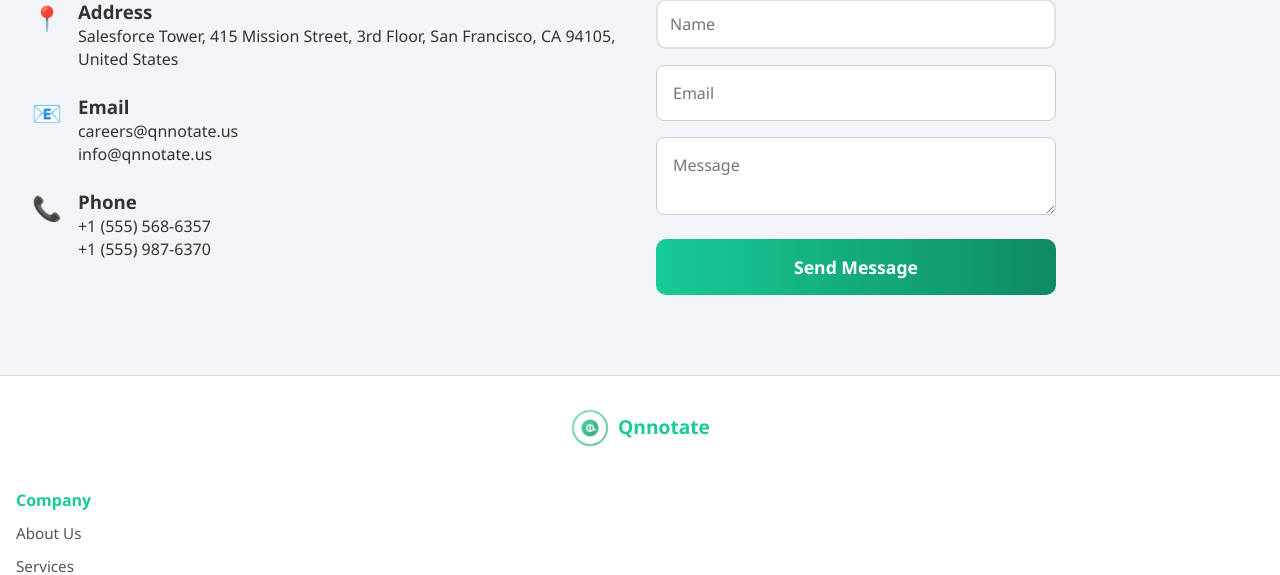
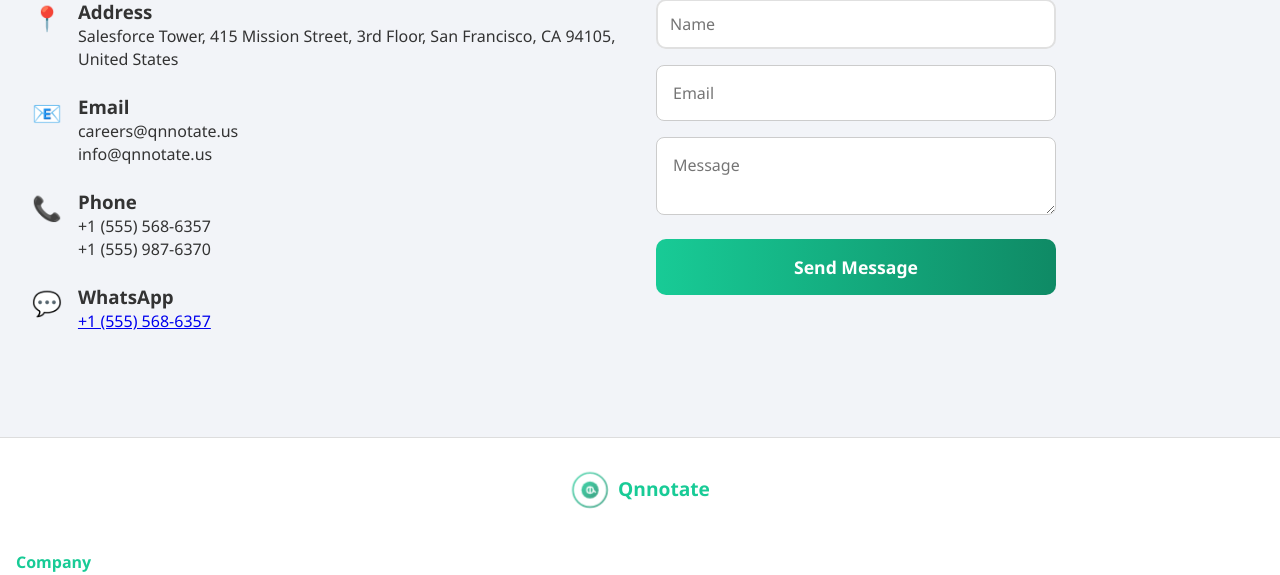
Before and after one commit to muangemutunga/shaka, a Flask app: page / in a window 1280 px wide. Shown: the part 2688-3263 px from the top of the page. Run offline with Flask 3, Linux system fonts and the light colour scheme.

Commit message:
added whatsapp number

```diff
--- a/templates/index.html
+++ b/templates/index.html
@@ -194,6 +194,14 @@
                     </div>
                 </div>
 
+                <div class="contact-item">
+    <div class="contact-icon">💬</div>
+    <div class="contact-text">
+        <h3>WhatsApp</h3>
+        <p><a href="https://wa.me/15555686357" target="_blank" rel="noopener noreferrer">+1 (555) 568-6357</a></p>
+    </div>
+</div>
+
             </div>
             <div class="contact-form">
                 <form>
```
